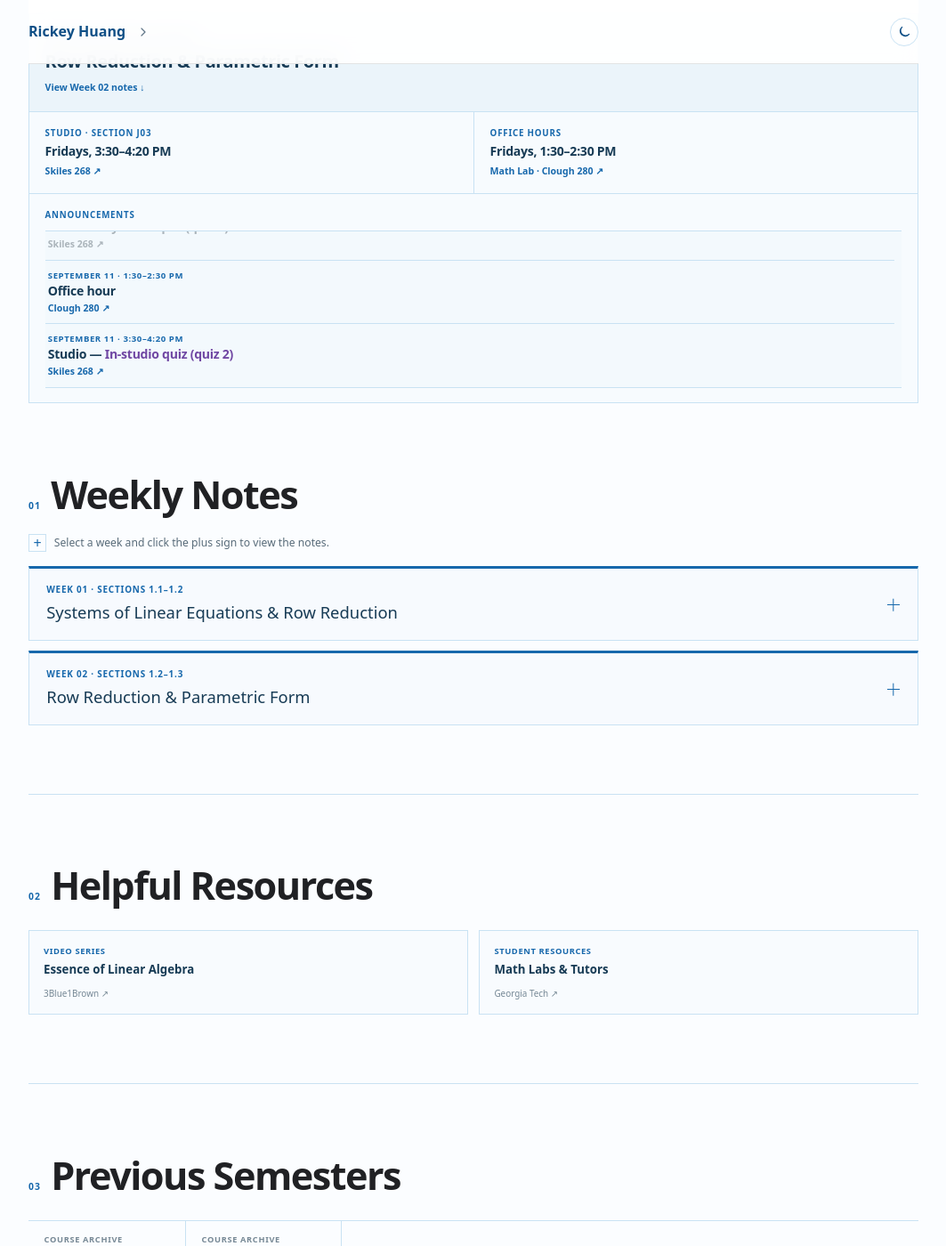
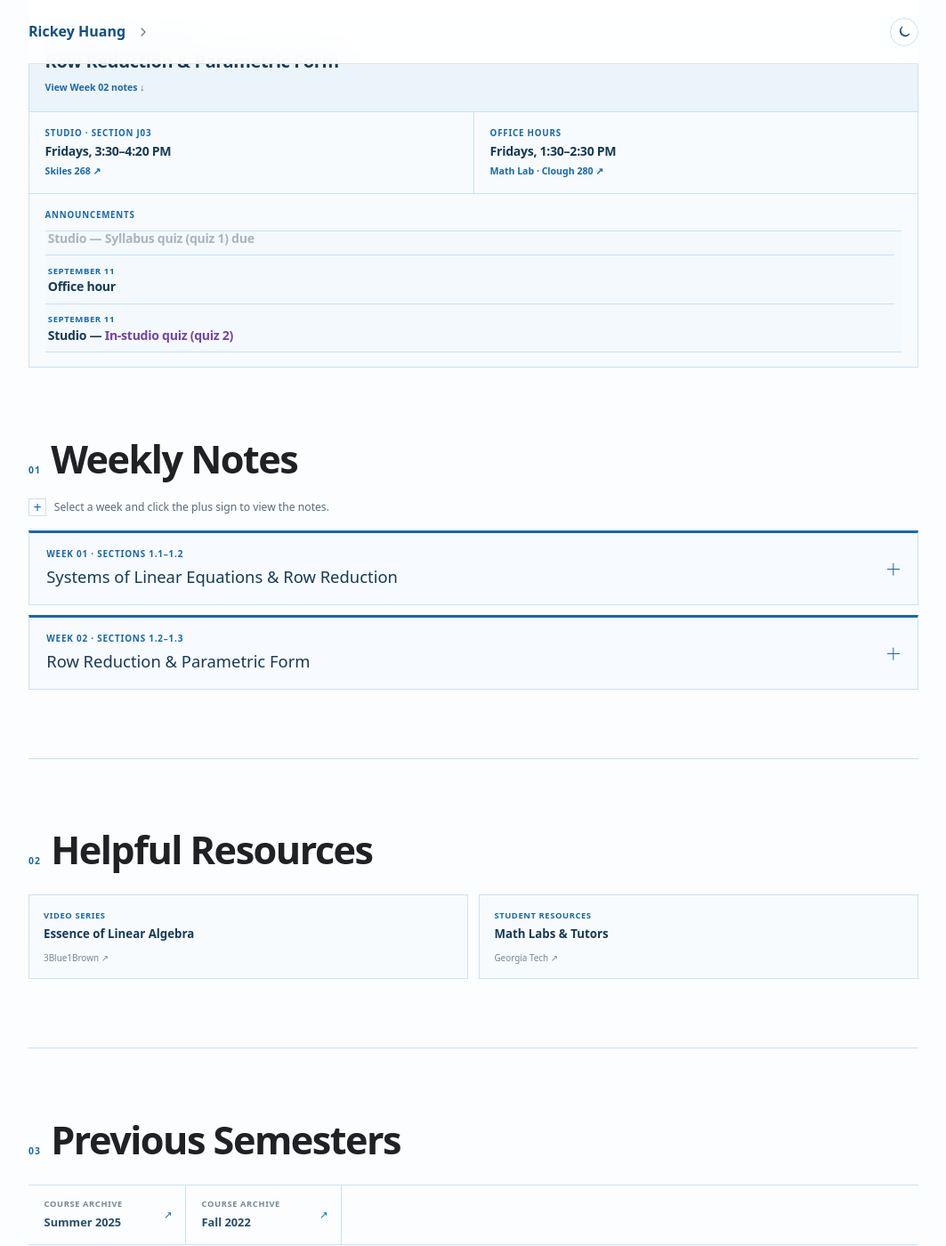
Before and after one commit to Rick3yHuang/Rick3yHuang.github.io, a Jekyll site: the page built from teaching/math-1553-current.md, in a window 1280 px wide and 1400 px high, scrolled down 328 px. Shown: the whole window at 89% size, without its empty margins (108-1171 px from the left). Built offline with Jekyll 4.4.1, drawn with Linux system fonts in a browser that asks for light colours; some of the changed text lies outside the part shown.

Commit message:
Add MATH 1553 week two notes

```diff
--- a/_layouts/default.html
+++ b/_layouts/default.html
@@ -96,7 +96,7 @@
       {{ content }}
     </main>
     <footer class="site-footer">
-      <p>© 2026 Ruiqi Huang <span aria-hidden="true">·</span> Last updated August 2026</p>
+      <p>© 2026 Ruiqi Huang <span aria-hidden="true">·</span> Last updated {{ site.time | date: "%B %-d, %Y" }}</p>
     </footer>
     <div class="copy-toast" role="status" aria-live="polite" aria-atomic="true"></div>
     <script src="{{ '/assets/js/site.js' | relative_url }}?v={{ site.time | date: '%s' }}" defer></script>
--- a/assets/css/site.css
+++ b/assets/css/site.css
@@ -3150,7 +3150,7 @@ td {
 
 .current-course-announcements {
   position: relative;
-  max-height: 11.05rem;
+  max-height: 8.55rem;
   margin-top: 0.35rem;
   padding-right: 0.5rem;
   overflow-y: auto;
@@ -3183,14 +3183,10 @@ td {
 
 .current-course-announcement {
   display: grid;
-  min-height: 4.4rem;
+  min-height: 3.4rem;
   padding: 0.55rem 0.2rem;
   align-content: center;
   gap: 0.12rem;
-}
-
-.current-course-announcement__location {
-  width: fit-content;
 }
 
 .current-course-announcement__highlight {
@@ -3212,7 +3208,6 @@ td {
 
 .current-course-announcement.is-past time,
 .current-course-announcement.is-past h3,
-.current-course-announcement.is-past .current-course-announcement__location,
 .current-course-announcement.is-past .current-course-announcement__highlight {
   color: #89949b;
 }
@@ -3233,7 +3228,6 @@ td {
 
 [data-theme="dark"] .current-course-announcement.is-past time,
 [data-theme="dark"] .current-course-announcement.is-past h3,
-[data-theme="dark"] .current-course-announcement.is-past .current-course-announcement__location,
 [data-theme="dark"] .current-course-announcement.is-past .current-course-announcement__highlight {
   color: #73838d;
 }
--- a/teaching/math-1553-current.md
+++ b/teaching/math-1553-current.md
@@ -38,29 +38,24 @@ permalink: /teaching/math-1553/
     <p class="current-course-card__label">Announcements</p>
     <div class="current-course-announcements" data-scroll-next tabindex="0" aria-label="Course announcements, ordered chronologically">
       <div class="current-course-announcement" data-event-end="2026-08-28T16:20:00">
-        <time datetime="2026-08-28T15:30">August 28 · 3:30–4:20 PM</time>
+        <time datetime="2026-08-28">August 28</time>
         <h3>Studio</h3>
-        <a class="current-course-announcement__location" href="https://www.google.com/maps/search/?api=1&amp;query=Skiles+Classroom+Building+268%2C+Atlanta%2C+GA" target="_blank" rel="noopener noreferrer">Skiles 268 <span aria-hidden="true">↗</span></a>
       </div>
       <div class="current-course-announcement" data-event-end="2026-09-04T14:30:00">
-        <time datetime="2026-09-04T13:30">September 4 · 1:30–2:30 PM</time>
+        <time datetime="2026-09-04">September 4</time>
         <h3>Office hour</h3>
-        <a class="current-course-announcement__location" href="https://www.google.com/maps/place/Clough+Undergraduate+Learning+Commons/@33.7749203,-84.3989897,17z/data=!3m2!4b1!5s0x88f504620fdf5207:0xfe60772932020a8d!4m6!3m5!1s0x88f50489e24c4cc7:0x2f07c28c3abda31b!8m2!3d33.7749203!4d-84.3964148!16s%2Fm%2F0bmh8t0!5m1!1e4?entry=ttu&amp;g_ep=EgoyMDI2MDgxMi4wIKXMDSoASAFQAw%3D%3D" target="_blank" rel="noopener noreferrer">Clough 280 <span aria-hidden="true">↗</span></a>
       </div>
       <div class="current-course-announcement" data-event-end="2026-09-04T16:20:00">
-        <time datetime="2026-09-04T15:30">September 4 · 3:30–4:20 PM</time>
+        <time datetime="2026-09-04">September 4</time>
         <h3>Studio — <span class="current-course-announcement__highlight">Syllabus quiz (quiz 1) due</span></h3>
-        <a class="current-course-announcement__location" href="https://www.google.com/maps/search/?api=1&amp;query=Skiles+Classroom+Building+268%2C+Atlanta%2C+GA" target="_blank" rel="noopener noreferrer">Skiles 268 <span aria-hidden="true">↗</span></a>
       </div>
       <div class="current-course-announcement" data-event-end="2026-09-11T14:30:00">
-        <time datetime="2026-09-11T13:30">September 11 · 1:30–2:30 PM</time>
+        <time datetime="2026-09-11">September 11</time>
         <h3>Office hour</h3>
-        <a class="current-course-announcement__location" href="https://www.google.com/maps/place/Clough+Undergraduate+Learning+Commons/@33.7749203,-84.3989897,17z/data=!3m2!4b1!5s0x88f504620fdf5207:0xfe60772932020a8d!4m6!3m5!1s0x88f50489e24c4cc7:0x2f07c28c3abda31b!8m2!3d33.7749203!4d-84.3964148!16s%2Fm%2F0bmh8t0!5m1!1e4?entry=ttu&amp;g_ep=EgoyMDI2MDgxMi4wIKXMDSoASAFQAw%3D%3D" target="_blank" rel="noopener noreferrer">Clough 280 <span aria-hidden="true">↗</span></a>
       </div>
       <div class="current-course-announcement current-course-announcement--quiz" data-event-end="2026-09-11T16:20:00">
-        <time datetime="2026-09-11T15:30">September 11 · 3:30–4:20 PM</time>
+        <time datetime="2026-09-11">September 11</time>
         <h3>Studio — <span class="current-course-announcement__highlight">In-studio quiz (quiz 2)</span></h3>
-        <a class="current-course-announcement__location" href="https://www.google.com/maps/search/?api=1&amp;query=Skiles+Classroom+Building+268%2C+Atlanta%2C+GA" target="_blank" rel="noopener noreferrer">Skiles 268 <span aria-hidden="true">↗</span></a>
       </div>
     </div>
   </article>
@@ -93,7 +88,12 @@ permalink: /teaching/math-1553/
       <span class="course-note__toggle" aria-hidden="true"></span>
     </summary>
     <div class="course-note__body">
-      {% include wip-cocona.html text="Week 02 notes will be posted here." %}
+      <figure class="course-pdf-pages" aria-label="Week 02 handwritten notes">
+        <img src="{{ '/assets/images/teaching/math-1553/fall-2026-week02/page-1.webp' | relative_url }}" width="1320" height="1020" loading="lazy" decoding="async" alt="Week 02 notes introducing augmented matrices and row echelon form.">
+        <img src="{{ '/assets/images/teaching/math-1553/fall-2026-week02/page-2.webp' | relative_url }}" width="1320" height="1020" loading="lazy" decoding="async" alt="Week 02 notes defining pivots and comparing row echelon form with reduced row echelon form.">
+        <img src="{{ '/assets/images/teaching/math-1553/fall-2026-week02/page-3.webp' | relative_url }}" width="1320" height="1020" loading="lazy" decoding="async" alt="Week 02 notes describing elementary row operations and the row-reduction procedure.">
+        <img src="{{ '/assets/images/teaching/math-1553/fall-2026-week02/page-4.webp' | relative_url }}" width="1320" height="1020" loading="lazy" decoding="async" alt="Week 02 notes defining free variables and explaining how to write a solution set in parametric form.">
+      </figure>
     </div>
   </details>
 </section>
```
Also changed, not shown: assets/images/teaching/math-1553/fall-2026-week02/page-1.webp (added), assets/images/teaching/math-1553/fall-2026-week02/page-2.webp (added), assets/images/teaching/math-1553/fall-2026-week02/page-3.webp (added), assets/images/teaching/math-1553/fall-2026-week02/page-4.webp (added).
